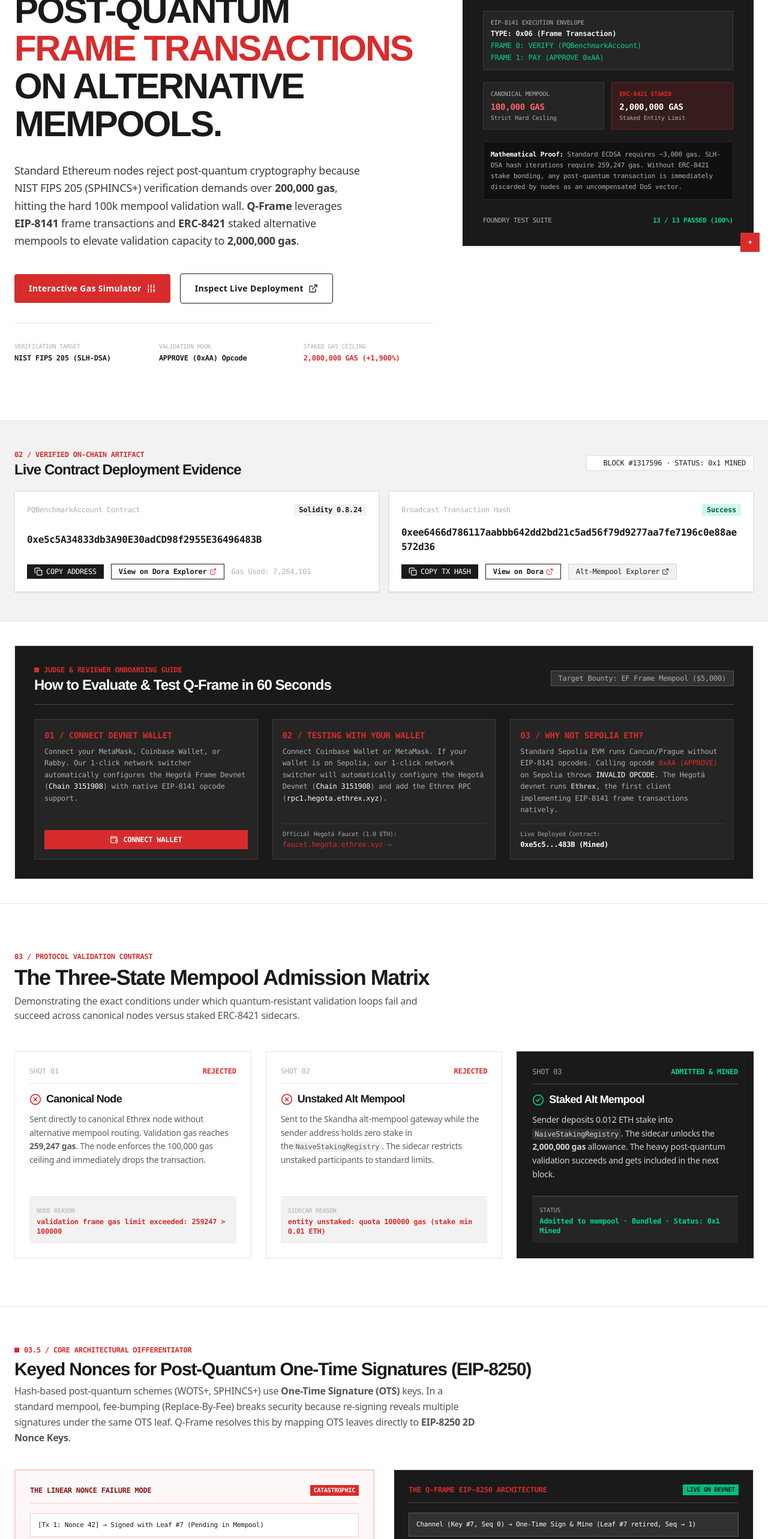
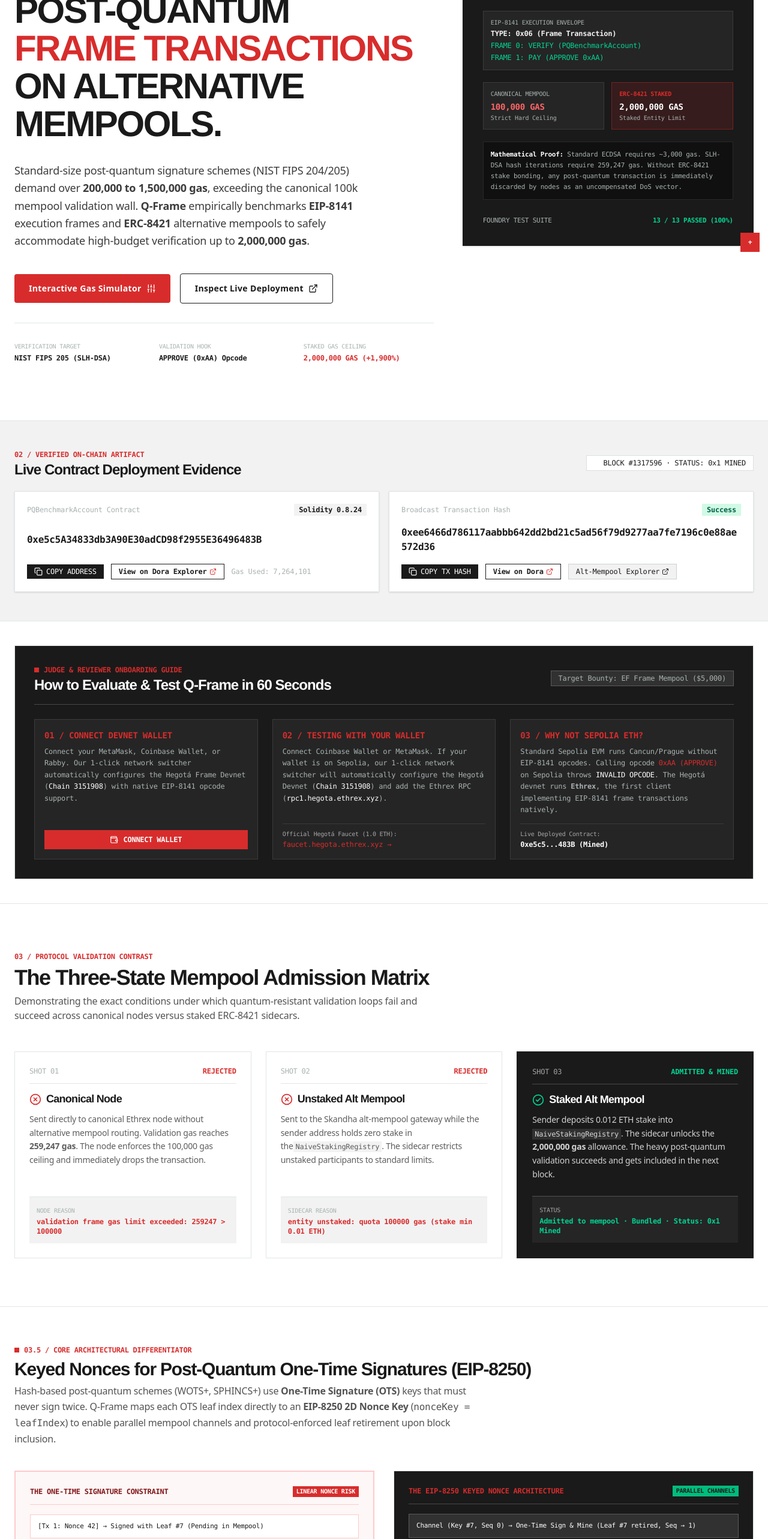
Before and after one commit to toufiqfarhan0/q-frame, a Next.js app in the folder web/: page / in a window 1280 px wide. Shown: the part 234-2800 px from the top of the page at 60% size. Built offline with nearby package versions, Linux system fonts and the light colour scheme.

Commit message:
docs: align README, FEEDBACK, and UI with rigorous research-prototype framing and drop unsubstantiated claims

```diff
--- a/web/app/page.tsx
+++ b/web/app/page.tsx
@@ -974,10 +974,9 @@ export default function Home() {
               </h1>
 
               <p className="text-base sm:text-lg text-[#1A1A1A]/85 max-w-xl leading-relaxed">
-                Standard Ethereum nodes reject post-quantum cryptography because NIST FIPS 205 (SPHINCS+)
-                verification demands over <strong>200,000 gas</strong>, hitting the hard 100k mempool validation wall.
-                <strong> Q-Frame</strong> leverages <strong>EIP-8141</strong> frame transactions and <strong>ERC-8421</strong> staked alternative
-                mempools to elevate validation capacity to <strong>2,000,000 gas</strong>.
+                Standard-size post-quantum signature schemes (NIST FIPS 204/205) demand over <strong>200,000 to 1,500,000 gas</strong>,
+                exceeding the canonical 100k mempool validation wall. <strong>Q-Frame</strong> empirically benchmarks
+                <strong> EIP-8141</strong> execution frames and <strong>ERC-8421</strong> alternative mempools to safely accommodate high-budget verification up to <strong>2,000,000 gas</strong>.
               </p>
 
               <div className="flex flex-wrap items-center gap-4 pt-2">
@@ -1386,10 +1385,9 @@ export default function Home() {
                 Keyed Nonces for Post-Quantum One-Time Signatures (EIP-8250)
               </h2>
               <p className="text-base text-[#1A1A1A]/75 max-w-3xl mt-2 leading-relaxed">
-                Hash-based post-quantum schemes (WOTS+, SPHINCS+) use <strong>One-Time Signature (OTS)</strong> keys.
-                In a standard mempool, fee-bumping (Replace-By-Fee) breaks security because re-signing reveals
-                multiple signatures under the same OTS leaf. Q-Frame resolves this by mapping OTS leaves directly to
-                <strong> EIP-8250 2D Nonce Keys</strong>.
+                Hash-based post-quantum schemes (WOTS+, SPHINCS+) use <strong>One-Time Signature (OTS)</strong> keys that must never sign twice.
+                Q-Frame maps each OTS leaf index directly to an <strong>EIP-8250 2D Nonce Key</strong> (<code>nonceKey = leafIndex</code>) to enable
+                parallel mempool channels and protocol-enforced leaf retirement upon block inclusion.
               </p>
             </div>
 
@@ -1398,25 +1396,25 @@ export default function Home() {
               <div className="p-6 bg-red-50/60 border-2 border-red-200 flex flex-col justify-between">
                 <div>
                   <div className="flex items-center justify-between pb-3 border-b border-red-200">
-                    <span className="text-red-900 font-bold uppercase">The Linear Nonce Failure Mode</span>
-                    <span className="bg-[#D82C2C] text-white text-[10px] px-1.5 py-0.5 font-bold uppercase">Catastrophic</span>
+                    <span className="text-red-900 font-bold uppercase">The One-Time Signature Constraint</span>
+                    <span className="bg-[#D82C2C] text-white text-[10px] px-1.5 py-0.5 font-bold uppercase">Linear Nonce Risk</span>
                   </div>
                   <div className="mt-4 space-y-3 text-[#1A1A1A]">
                     <div className="p-3 bg-white border border-red-200 font-mono text-[11px]">
                       [Tx 1: Nonce 42] &rarr; Signed with Leaf #7 (Pending in Mempool)
                     </div>
-                    <div className="text-center text-red-600 font-bold text-xs">&darr; Gas spikes; sender attempts Replace-By-Fee (RBF) &darr;</div>
+                    <div className="text-center text-red-600 font-bold text-xs">&darr; Queue serialization under linear 1D nonces &darr;</div>
                     <div className="p-3 bg-white border border-red-300 font-mono text-[11px] text-[#D82C2C]">
-                      [Tx 2: Nonce 42] &rarr; Re-signed with Leaf #7 at higher maxFeePerGas
+                      [Tx 2: Nonce 42] &rarr; If re-signed with Leaf #7 at higher maxFeePerGas
                     </div>
                     <p className="text-red-950 text-xs leading-relaxed pt-2">
-                      <strong>Security Annihilated:</strong> Two distinct signatures now exist for the same WOTS+ leaf.
-                      An adversary computes chain intersections and forges arbitrary transactions.
+                      <strong>Signature Forgery Risk:</strong> Revealing two distinct signatures under the same OTS leaf allows
+                      adversaries to compute chain intersections and forge valid signatures for other messages.
                     </p>
                   </div>
                 </div>
                 <div className="mt-4 pt-3 border-t border-red-200 text-[11px] text-red-700">
-                  Standard EVM lacks channel separation for stateful cryptographic keys.
+                  Standard linear nonces serialize all transactions into a single queue without key channel separation.
                 </div>
               </div>
 
@@ -1424,8 +1422,8 @@ export default function Home() {
               <div className="p-6 bg-[#1A1A1A] text-white swiss-border flex flex-col justify-between">
                 <div>
                   <div className="flex items-center justify-between pb-3 border-b border-white/20">
-                    <span className="text-[#D82C2C] font-bold uppercase">The Q-Frame EIP-8250 Architecture</span>
-                    <span className="bg-emerald-500 text-[#1A1A1A] text-[10px] px-1.5 py-0.5 font-bold uppercase">Live on Devnet</span>
+                    <span className="text-[#D82C2C] font-bold uppercase">The EIP-8250 Keyed Nonce Architecture</span>
+                    <span className="bg-emerald-500 text-[#1A1A1A] text-[10px] px-1.5 py-0.5 font-bold uppercase">Parallel Channels</span>
                   </div>
                   <div className="mt-4 space-y-3">
                     <div className="p-3 bg-white/10 border border-white/20 font-mono text-[11px]">
@@ -1436,8 +1434,8 @@ export default function Home() {
                       Channel (Key #8, Seq 0) &rarr; Concurrently pending in mempool without queue blocking
                     </div>
                     <p className="text-[#A9B2B1] text-xs leading-relaxed pt-2">
-                      <strong>Protocol-Enforced Invariant:</strong> The devnet&apos;s <code className="text-white">NONCE_MANAGER</code> predeploy (<code className="text-white">0x...8250</code>)
-                      tracks channel retirement on-chain. Replay on an exhausted leaf is rejected at the mempool validation boundary before bytecode execution.
+                      <strong>Protocol Nullifier:</strong> Hegot&aacute;&apos;s predeploy <code className="text-white">NONCE_MANAGER</code> (<code className="text-white">0x...8250</code>)
+                      permanently retires the leaf upon inclusion. (Note: In-place fee-bumping for one-time keys remains an active open research challenge).
                     </p>
                   </div>
                 </div>
```
Also changed, not shown: 2 other files (tests, documents, lock files or other folders).
